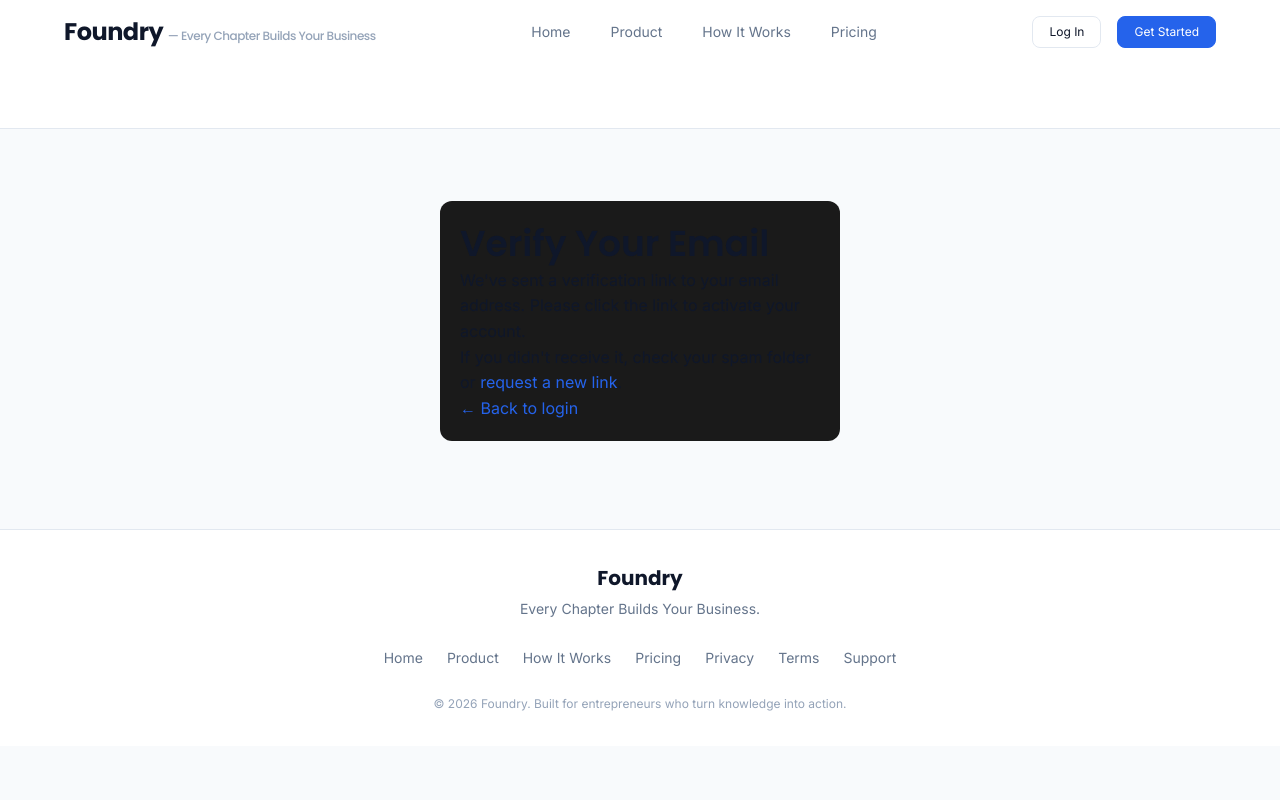
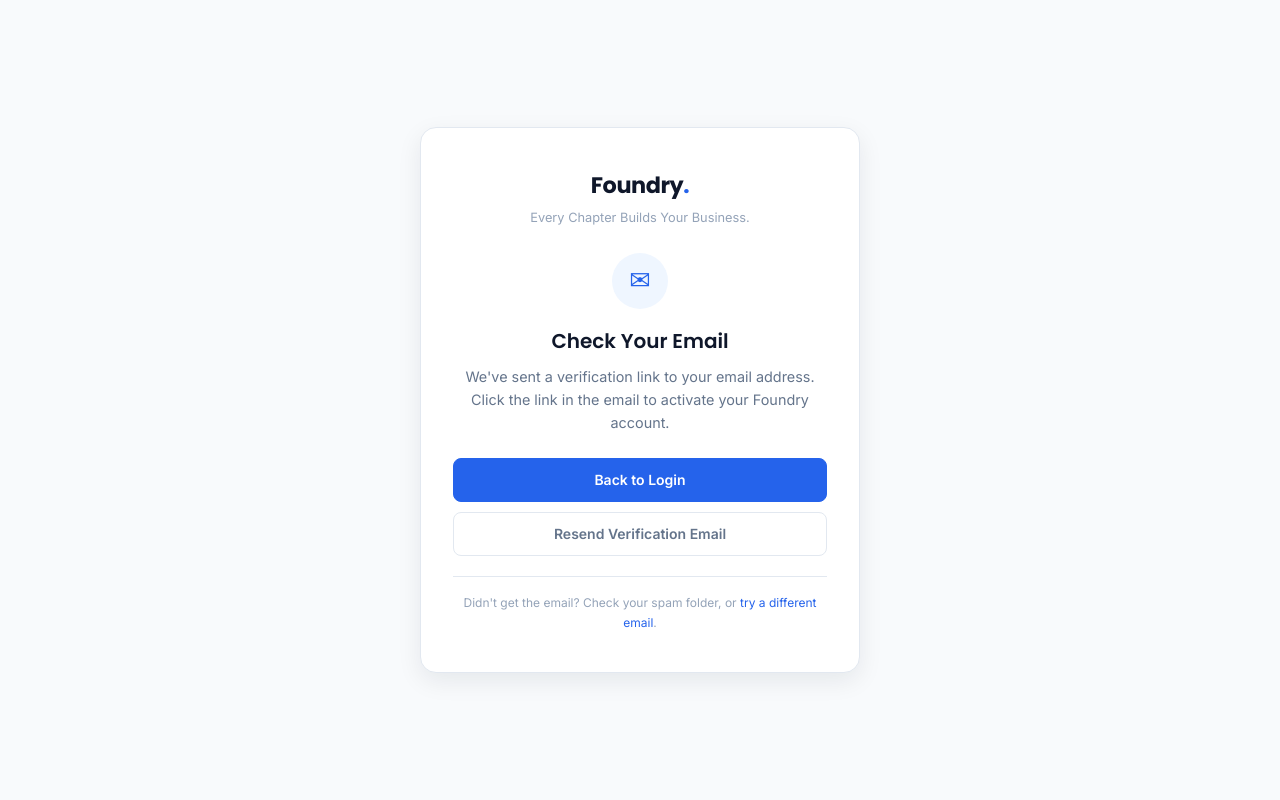
Before and after one commit to Matt24emma/digital-resource-library, a Django app: page /Resources/verification-sent/ in a window 1280 px wide. Run offline with Django 5.2, Linux system fonts and the light colour scheme; some libraries are stand-ins or nearby versions.

Commit message:
fix(template): make verification_sent standalone, remove base.html dependency

```diff
--- a/digital/templates/digital/verification_sent.html
+++ b/digital/templates/digital/verification_sent.html
@@ -1,12 +1,175 @@
-{% extends "digital/base.html" %}
+<!DOCTYPE html>
+<html lang="en">
 
-{% block content %}
-<div class="auth-container"
-    style="max-width: 400px; margin: 40px auto; padding: 20px; background: #1a1a1a; border-radius: 12px;">
-    <h2>Verify Your Email</h2>
-    <p>We've sent a verification link to your email address. Please click the link to activate your account.</p>
-    <p>If you didn't receive it, check your spam folder or <a href="{% url 'resend_verification' %}">request a new
-            link</a>.</p>
-    <p><a href="{% url 'login' %}">← Back to login</a></p>
-</div>
-{% endblock %}
+<head>
+    <meta charset="UTF-8">
+    <meta name="viewport" content="width=device-width, initial-scale=1.0">
+    <title>Verify Your Email · Foundry</title>
+    <link rel="preconnect" href="https://fonts.googleapis.com">
+    <link rel="preconnect" href="https://fonts.gstatic.com" crossorigin>
+    <link
+        href="https://fonts.googleapis.com/css2?family=Inter:wght@400;500;600;700&family=Poppins:wght@500;600;700&display=swap"
+        rel="stylesheet">
+    <style>
+        * {
+            box-sizing: border-box;
+            margin: 0;
+            padding: 0;
+        }
+
+        body {
+            font-family: 'Inter', sans-serif;
+            background: #F8FAFC;
+            color: #0F172A;
+            min-height: 100vh;
+            display: flex;
+            align-items: center;
+            justify-content: center;
+            padding: 24px;
+            line-height: 1.6;
+        }
+
+        .vs-card {
+            background: #FFFFFF;
+            border: 1px solid #E2E8F0;
+            border-radius: 16px;
+            box-shadow: 0 8px 24px rgba(15, 23, 42, 0.08);
+            max-width: 440px;
+            width: 100%;
+            padding: 40px 32px;
+            text-align: center;
+        }
+
+        .vs-brand {
+            font-family: 'Poppins', sans-serif;
+            font-weight: 700;
+            font-size: 1.4rem;
+            color: #0F172A;
+            letter-spacing: -0.02em;
+            margin-bottom: 4px;
+        }
+
+        .vs-brand span {
+            color: #2563EB;
+        }
+
+        .vs-tagline {
+            font-size: 0.8rem;
+            color: #94A3B8;
+            margin-bottom: 24px;
+        }
+
+        .vs-icon {
+            width: 56px;
+            height: 56px;
+            border-radius: 50%;
+            background: #EFF6FF;
+            color: #2563EB;
+            display: inline-flex;
+            align-items: center;
+            justify-content: center;
+            margin-bottom: 16px;
+            font-size: 1.6rem;
+        }
+
+        .vs-title {
+            font-family: 'Poppins', sans-serif;
+            font-weight: 600;
+            font-size: 1.25rem;
+            color: #0F172A;
+            margin-bottom: 8px;
+        }
+
+        .vs-body {
+            font-size: 0.9rem;
+            color: #64748B;
+            margin-bottom: 24px;
+        }
+
+        .vs-actions {
+            display: flex;
+            flex-direction: column;
+            gap: 10px;
+        }
+
+        .vs-btn {
+            display: inline-flex;
+            align-items: center;
+            justify-content: center;
+            padding: 10px 20px;
+            border-radius: 8px;
+            font-size: 0.875rem;
+            font-weight: 600;
+            font-family: 'Inter', sans-serif;
+            text-decoration: none;
+            transition: all 0.2s ease;
+            border: 1px solid transparent;
+        }
+
+        .vs-btn-primary {
+            background: #2563EB;
+            color: #FFFFFF;
+            border-color: #2563EB;
+        }
+
+        .vs-btn-primary:hover {
+            background: #1D4ED8;
+            border-color: #1D4ED8;
+        }
+
+        .vs-btn-ghost {
+            background: transparent;
+            color: #64748B;
+            border-color: #E2E8F0;
+        }
+
+        .vs-btn-ghost:hover {
+            background: #F8FAFC;
+            color: #0F172A;
+        }
+
+        .vs-hint {
+            font-size: 0.75rem;
+            color: #94A3B8;
+            margin-top: 20px;
+            padding-top: 16px;
+            border-top: 1px solid #E2E8F0;
+        }
+
+        .vs-hint a {
+            color: #2563EB;
+            text-decoration: none;
+        }
+
+        .vs-hint a:hover {
+            text-decoration: underline;
+        }
+    </style>
+</head>
+
+<body>
+    <div class="vs-card">
+        <div class="vs-brand">Foundry<span>.</span></div>
+        <div class="vs-tagline">Every Chapter Builds Your Business.</div>
+
+        <div class="vs-icon">✉</div>
+
+        <h1 class="vs-title">Check Your Email</h1>
+        <p class="vs-body">
+            We've sent a verification link to your email address.
+            Click the link in the email to activate your Foundry account.
+        </p>
+
+        <div class="vs-actions">
+            <a href="{% url 'login' %}" class="vs-btn vs-btn-primary">Back to Login</a>
+            <a href="{% url 'resend_verification' %}" class="vs-btn vs-btn-ghost">Resend Verification Email</a>
+        </div>
+
+        <div class="vs-hint">
+            Didn't get the email? Check your spam folder, or
+            <a href="{% url 'create_account' %}">try a different email</a>.
+        </div>
+    </div>
+</body>
+
+</html>
```
